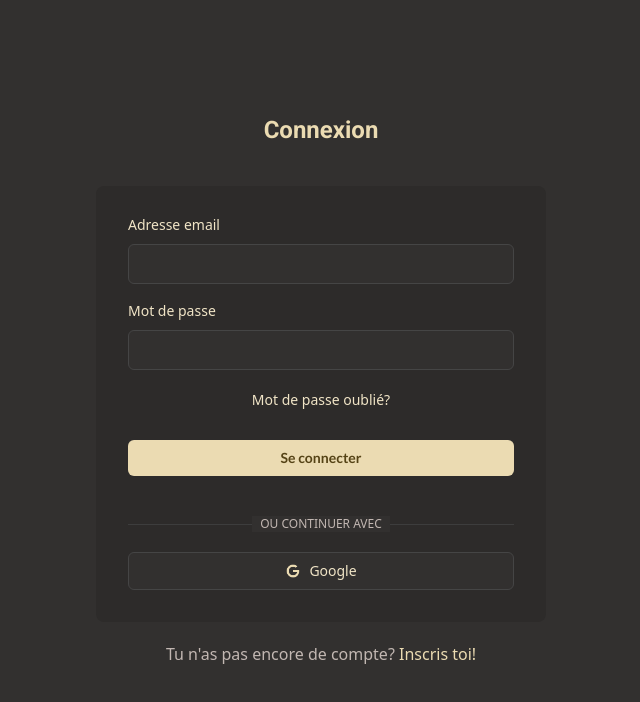
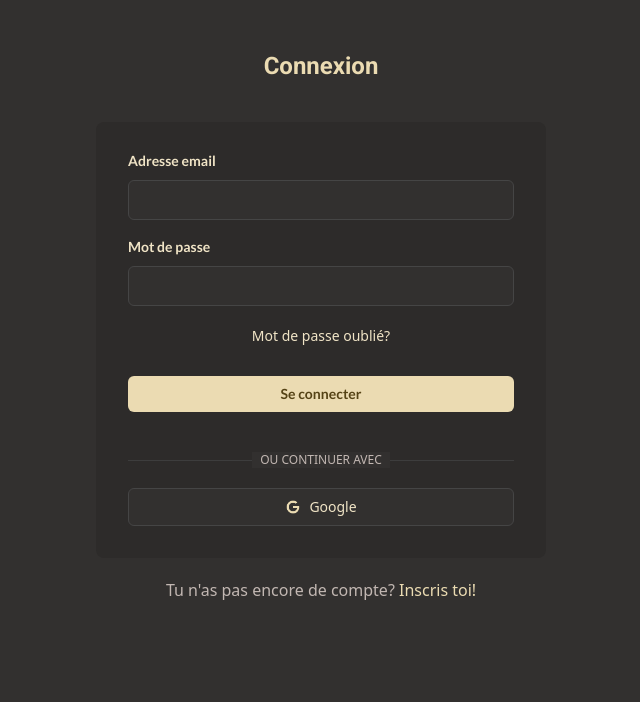
Before and after one commit to AlexDDevv/library-app, a Next.js app: page /connexion in a window 1280 px wide. Shown: the top 702 px of the page, without its empty margins (319-959 px from the left). Built offline with nearby package versions, Linux system fonts and the light colour scheme.

Commit message:
💄 Add custom font on labels, inputs and error messages

```diff
--- a/src/app/connexion/page.tsx
+++ b/src/app/connexion/page.tsx
@@ -1,21 +1,21 @@
-'use client'
-import React from 'react'
-import SignInForm from '@/components/form/SignInForm'
-import { useRouter } from 'next/navigation'
+"use client";
+import React from "react";
+import SignInForm from "@/components/form/SignInForm";
+import { useRouter } from "next/navigation";
 
 export default function Connexion() {
-    const router = useRouter()
+    const router = useRouter();
 
     const registerPage = () => {
-        router.push("/inscription")
-    }
+        router.push("/inscription");
+    };
 
     return (
-        <section className='flex flex-col items-center justify-center pt-16'>
-            <h1 className='text-2xl font-titleFont text-foreground font-bold mb-10'>Connexion</h1>
-            <SignInForm
-                registerPage={registerPage}
-            />
+        <section className="flex flex-col items-center justify-center">
+            <h1 className="text-2xl font-titleFont text-foreground font-bold mb-10">
+                Connexion
+            </h1>
+            <SignInForm registerPage={registerPage} />
         </section>
-    )
+    );
 }
--- a/src/components/form/RegisterForm.tsx
+++ b/src/components/form/RegisterForm.tsx
@@ -1,110 +1,162 @@
-import React from 'react'
-import { SubmitHandler, useForm } from 'react-hook-form'
-import { useRouter } from 'next/navigation'
-import * as z from 'zod';
-import { zodResolver } from '@hookform/resolvers/zod';
-import Image from 'next/image'
-import googleIcon from "../../assets/img/googleIcon.png"
+import React from "react";
+import { SubmitHandler, useForm } from "react-hook-form";
+import { useRouter } from "next/navigation";
+import * as z from "zod";
+import { zodResolver } from "@hookform/resolvers/zod";
+import Image from "next/image";
+import googleIcon from "../../assets/img/googleIcon.png";
 
 interface RegisterFormProps {
-    signInPage: () => void
+    signInPage: () => void;
 }
 
-const formSchema = z
-    .object({
-        email: z.string().min(1, "Une adresse email est recquise").email("Email invalide"),
-        userName: z.string().min(1, "Un nom d'utilisateur est recquis").max(100,),
-        password: z.string().min(1, "Un mot de passe est recquis").min(8, "Le mot de passe doit avoir au moins 8 caractères")
-    })
+const formSchema = z.object({
+    email: z
+        .string()
+        .min(1, "Une adresse email est recquise")
+        .email("Email invalide"),
+    userName: z.string().min(1, "Un nom d'utilisateur est recquis").max(100),
+    password: z
+        .string()
+        .min(1, "Un mot de passe est recquis")
+        .min(8, "Le mot de passe doit avoir au moins 8 caractères"),
+});
 
-type FormFields = z.infer<typeof formSchema>
+type FormFields = z.infer<typeof formSchema>;
 
 export default function RegisterForm({ signInPage }: RegisterFormProps) {
-    const { register, handleSubmit, formState: { errors, isSubmitting } } = useForm<FormFields>({ resolver: zodResolver(formSchema) })
-    const router = useRouter()
+    const {
+        register,
+        handleSubmit,
+        formState: { errors, isSubmitting },
+    } = useForm<FormFields>({ resolver: zodResolver(formSchema) });
+    const router = useRouter();
 
     const onSubmit: SubmitHandler<FormFields> = async (data) => {
         console.log(data);
         const response = await fetch("/api/user", {
             method: "POST",
             headers: {
-                "Content-Type": "application/json"
+                "Content-Type": "application/json",
             },
             body: JSON.stringify({
                 email: data.email,
                 userName: data.userName,
-                password: data.password
-            })
-        })
+                password: data.password,
+            }),
+        });
 
         if (response.ok) {
-            router.push("/connexion")
+            router.push("/connexion");
         } else {
             console.log("erreur");
         }
-        await new Promise((resolve) => setTimeout(resolve, 1000))
-    }
+        await new Promise((resolve) => setTimeout(resolve, 1000));
+    };
 
     return (
         <>
-            <form onSubmit={handleSubmit(onSubmit)} className='bg-card text-card-foreground p-8 rounded-lg w-[35%] min-w-[450px] mb-5'>
-                <div className='mb-5'>
-                    <div className='flex flex-col gap-2 mb-5'>
-                        <label htmlFor="email" className='text-sm font-medium leading-none peer-disabled:cursor-not-allowed peer-disabled:opacity-70 mb-1'>Adresse email</label>
-                        <input {...register("email")}
+            <form
+                onSubmit={handleSubmit(onSubmit)}
+                className="bg-card text-card-foreground p-8 rounded-lg w-[35%] min-w-[450px] mb-5"
+            >
+                <div className="mb-5">
+                    <div className="flex flex-col gap-2 mb-5">
+                        <label
+                            htmlFor="email"
+                            className="font-bodyFont font-semibold text-sm leading-none peer-disabled:cursor-not-allowed peer-disabled:opacity-70 mb-1"
+                        >
+                            Adresse email
+                        </label>
+                        <input
+                            {...register("email")}
                             type="text"
-                            id='email'
-                            name='email'
-                            className='flex h-10 w-full rounded-md border border-input bg-background px-3 py-2 text-sm ring-offset-background file:border-0 file:bg-transparent file:text-sm file:font-medium placeholder:text-muted-foreground focus-visible:outline-none focus-visible:ring-2 focus-visible:ring-ring focus-visible:ring-offset-2 disabled:cursor-not-allowed disabled:opacity-50'
+                            id="email"
+                            name="email"
+                            className="font-bodyFont flex h-10 w-full rounded-md border border-input bg-background px-3 py-2 text-sm ring-offset-background placeholder:text-muted-foreground focus-visible:outline-none focus-visible:ring-2 focus-visible:ring-ring focus-visible:ring-offset-2 disabled:cursor-not-allowed disabled:opacity-50"
                         />
                         {errors.email && (
-                            <div className='text-destructive'>{errors.email.message}</div>
+                            <div className="font-bodyFont font-medium text-xs text-destructive italic">
+                                {errors.email.message}
+                            </div>
                         )}
                     </div>
-                    <div className='flex flex-col gap-2 mb-5'>
-                        <label htmlFor="username" className='text-sm font-medium leading-none peer-disabled:cursor-not-allowed peer-disabled:opacity-70 mb-1'>Nom d'utilisateur</label>
-                        <input {...register("userName")}
+                    <div className="flex flex-col gap-2 mb-5">
+                        <label
+                            htmlFor="username"
+                            className="font-bodyFont font-semibold text-sm leading-none peer-disabled:cursor-not-allowed peer-disabled:opacity-70 mb-1"
+                        >
+                            Nom d'utilisateur
+                        </label>
+                        <input
+                            {...register("userName")}
                             type="text"
-                            id='username'
-                            name='userName'
-                            className='flex h-10 w-full rounded-md border border-input bg-background px-3 py-2 text-sm ring-offset-background file:border-0 file:bg-transparent file:text-sm file:font-medium placeholder:text-muted-foreground focus-visible:outline-none focus-visible:ring-2 focus-visible:ring-ring focus-visible:ring-offset-2 disabled:cursor-not-allowed disabled:opacity-50'
+                            id="username"
+                            name="userName"
+                            className="font-bodyFont flex h-10 w-full rounded-md border border-input bg-background px-3 py-2 text-sm ring-offset-background placeholder:text-muted-foreground focus-visible:outline-none focus-visible:ring-2 focus-visible:ring-ring focus-visible:ring-offset-2 disabled:cursor-not-allowed disabled:opacity-50"
                         />
                         {errors.userName && (
-                            <div className='text-destructive'>{errors.userName.message}</div>
+                            <div className="font-bodyFont font-medium text-xs text-destructive italic">
+                                {errors.userName.message}
+                            </div>
                         )}
                     </div>
-                    <div className='flex flex-col gap-2 mb-5'>
-                        <label htmlFor="password" className='text-sm font-medium leading-none peer-disabled:cursor-not-allowed peer-disabled:opacity-70 mb-1'>Mot de passe</label>
-                        <input {...register("password")}
+                    <div className="flex flex-col gap-2 mb-5">
+                        <label
+                            htmlFor="password"
+                            className="font-bodyFont font-semibold text-sm leading-none peer-disabled:cursor-not-allowed peer-disabled:opacity-70 mb-1"
+                        >
+                            Mot de passe
+                        </label>
+                        <input
+                            {...register("password")}
                             type="password"
-                            id='password'
-                            name='password'
-                            className='flex h-10 w-full rounded-md border border-input bg-background px-3 py-2 text-sm ring-offset-background file:border-0 file:bg-transparent file:text-sm file:font-medium placeholder:text-muted-foreground focus-visible:outline-none focus-visible:ring-2 focus-visible:ring-ring focus-visible:ring-offset-2 disabled:cursor-not-allowed disabled:opacity-50'
+                            id="password"
+                            name="password"
+                            className="font-bodyFont flex h-10 w-full rounded-md border border-input bg-background px-3 py-2 text-sm ring-offset-background placeholder:text-muted-foreground focus-visible:outline-none focus-visible:ring-2 focus-visible:ring-ring focus-visible:ring-offset-2 disabled:cursor-not-allowed disabled:opacity-50"
                         />
                         {errors.password && (
-                            <div className='text-destructive'>{errors.password.message}</div>
+                            <div className="font-bodyFont font-medium text-xs text-destructive italic">
+                                {errors.password.message}
+                            </div>
                         )}
                     </div>
                 </div>
-                <button className='w-full bg-primary text-primary-foreground font-bodyFont text-sm font-semibold rounded-md ring-offset-background transition-colors focus-visible:outline-none focus-visible:ring-2 focus-visible:ring-ring focus-visible:ring-offset-2 disabled:pointer-events-none disabled:opacity-50 hover:bg-primary/90 px-4 py-2 mb-10' disabled={isSubmitting} type='submit'>{isSubmitting ? "Envoyée!" : "S'inscrire"}</button>
+                <button
+                    className="w-full bg-primary text-primary-foreground font-bodyFont text-sm font-semibold rounded-md ring-offset-background transition-colors focus-visible:outline-none focus-visible:ring-2 focus-visible:ring-ring focus-visible:ring-offset-2 disabled:pointer-events-none disabled:opacity-50 hover:bg-primary/90 px-4 py-2 mb-10"
+                    disabled={isSubmitting}
+                    type="submit"
+                >
+                    {isSubmitting ? "Envoyée!" : "S'inscrire"}
+                </button>
                 <div className="relative mb-5">
                     <div className="absolute inset-0 flex items-center">
                         <div className="w-full h-[1px] bg-border"></div>
                     </div>
                     <div className="relative flex justify-center text-xs uppercase">
-                        <span className="bg-background px-2 text-muted-foreground">Ou continuer avec</span>
+                        <span className="bg-background px-2 text-muted-foreground">
+                            Ou continuer avec
+                        </span>
                     </div>
                 </div>
                 <button className="flex items-center justify-center whitespace-nowrap rounded-md text-sm font-medium ring-offset-background transition-colors focus-visible:outline-none focus-visible:ring-2 focus-visible:ring-ring focus-visible:ring-offset-2 disabled:pointer-events-none disabled:opacity-50 border border-input bg-background hover:bg-accent hover:text-accent-foreground px-4 py-2 w-full">
                     <Image
                         src={googleIcon}
-                        alt='Icon de Google'
-                        className='h-[16px] w-[16px] mr-2'
+                        alt="Icon de Google"
+                        className="h-[16px] w-[16px] mr-2"
                     />
                     Google
                 </button>
             </form>
-            <p className='text-muted-foreground'>Tu as déjà un compte? <span className='text-primary font-medium cursor-pointer transition-colors hover:text-primary/90' onClick={signInPage}>Connecte toi!</span></p>
+            <p className="text-muted-foreground">
+                Tu as déjà un compte?{" "}
+                <span
+                    className="text-primary font-medium cursor-pointer transition-colors hover:text-primary/90"
+                    onClick={signInPage}
+                >
+                    Connecte toi!
+                </span>
+            </p>
         </>
-    )
+    );
 }
--- a/src/components/form/SignInForm.tsx
+++ b/src/components/form/SignInForm.tsx
@@ -1,94 +1,138 @@
-import React from 'react'
-import { SubmitHandler, useForm } from 'react-hook-form'
-import { useRouter } from 'next/navigation'
-import * as z from 'zod';
-import { zodResolver } from '@hookform/resolvers/zod';
-import Image from 'next/image'
-import googleIcon from "../../assets/img/googleIcon.png"
-import { signIn } from 'next-auth/react';
+import React from "react";
+import { SubmitHandler, useForm } from "react-hook-form";
+import { useRouter } from "next/navigation";
+import * as z from "zod";
+import { zodResolver } from "@hookform/resolvers/zod";
+import Image from "next/image";
+import googleIcon from "../../assets/img/googleIcon.png";
+import { signIn } from "next-auth/react";
 
 interface SignInFormProps {
     registerPage: () => void;
 }
 
-const formSchema = z
-    .object({
-        email: z.string().min(1, "Une adresse email est recquise").email("Email invalide"),
-        password: z.string().min(1, "Un mot de passe est recquis").min(8, "Le mot de passe doit avoir au moins 8 caractères")
-    })
+const formSchema = z.object({
+    email: z
+        .string()
+        .min(1, "Une adresse email est recquise")
+        .email("Email invalide"),
+    password: z
+        .string()
+        .min(1, "Un mot de passe est recquis")
+        .min(8, "Le mot de passe doit avoir au moins 8 caractères"),
+});
 
-type FormFields = z.infer<typeof formSchema>
+type FormFields = z.infer<typeof formSchema>;
 
 export default function SignInForm({ registerPage }: SignInFormProps) {
-    const { register, handleSubmit, formState: { errors, isSubmitting } } = useForm<FormFields>({ resolver: zodResolver(formSchema) })
-    const router = useRouter()
+    const {
+        register,
+        handleSubmit,
+        formState: { errors, isSubmitting },
+    } = useForm<FormFields>({ resolver: zodResolver(formSchema) });
+    const router = useRouter();
 
     const onSubmit: SubmitHandler<FormFields> = async (data) => {
         const signInData = await signIn("credentials", {
             email: data.email,
             password: data.password,
-            redirect: false
-        })
+            redirect: false,
+        });
 
         if (signInData?.error) {
             console.log(signInData.error);
         } else {
-            router.push("/")
+            router.push("/");
         }
-        await new Promise((resolve) => setTimeout(resolve, 1000))
-    }
+        await new Promise((resolve) => setTimeout(resolve, 1000));
+    };
 
     return (
         <>
-            <form onSubmit={handleSubmit(onSubmit)} className='bg-card text-card-foreground p-8 rounded-lg w-[35%] min-w-[450px] mb-5'>
-                <div className='mb-5'>
-                    <div className='flex flex-col gap-2 mb-5'>
-                        <label htmlFor="email" className='text-sm font-medium leading-none peer-disabled:cursor-not-allowed peer-disabled:opacity-70 mb-1'>Adresse email</label>
-                        <input {...register("email")}
+            <form
+                onSubmit={handleSubmit(onSubmit)}
+                className="bg-card text-card-foreground p-8 rounded-lg w-[35%] min-w-[450px] mb-5"
+            >
+                <div className="mb-5">
+                    <div className="flex flex-col gap-2 mb-5">
+                        <label
+                            htmlFor="email"
+                            className="font-bodyFont font-semibold text-sm leading-none peer-disabled:cursor-not-allowed peer-disabled:opacity-70 mb-1"
+                        >
+                            Adresse email
+                        </label>
+                        <input
+                            {...register("email")}
                             type="text"
-                            id='email'
-                            name='email'
-                            className='flex h-10 w-full rounded-md border border-input bg-background px-3 py-2 text-sm ring-offset-background file:border-0 file:bg-transparent file:text-sm file:font-medium placeholder:text-muted-foreground focus-visible:outline-none focus-visible:ring-2 focus-visible:ring-ring focus-visible:ring-offset-2 disabled:cursor-not-allowed disabled:opacity-50'
+                            id="email"
+                            name="email"
+                            className="font-bodyFont flex h-10 w-full rounded-md border border-input bg-background px-3 py-2 text-sm ring-offset-background placeholder:text-muted-foreground focus-visible:outline-none focus-visible:ring-2 focus-visible:ring-ring focus-visible:ring-offset-2 disabled:cursor-not-allowed disabled:opacity-50"
                         />
                         {errors.email && (
-                            <div className='text-destructive'>{errors.email.message}</div>
+                            <div className="font-bodyFont font-medium text-xs text-destructive italic">
+                                {errors.email.message}
+                            </div>
                         )}
                     </div>
-                    <div className='flex flex-col gap-2 mb-5'>
-                        <label htmlFor="password" className='text-sm font-medium leading-none peer-disabled:cursor-not-allowed peer-disabled:opacity-70 mb-1'>Mot de passe</label>
-                        <input {...register("password")}
+                    <div className="flex flex-col gap-2 mb-5">
+                        <label
+                            htmlFor="password"
+                            className="font-bodyFont font-semibold text-sm leading-none peer-disabled:cursor-not-allowed peer-disabled:opacity-70 mb-1"
+                        >
+                            Mot de passe
+                        </label>
+                        <input
+                            {...register("password")}
                             type="password"
-                            id='password'
-                            name='password'
-                            className='flex h-10 w-full rounded-md border border-input bg-background px-3 py-2 text-sm ring-offset-background file:border-0 file:bg-transparent file:text-sm file:font-medium placeholder:text-muted-foreground focus-visible:outline-none focus-visible:ring-2 focus-visible:ring-ring focus-visible:ring-offset-2 disabled:cursor-not-allowed disabled:opacity-50'
+                            id="password"
+                            name="password"
+                            className="font-bodyFont flex h-10 w-full rounded-md border border-input bg-background px-3 py-2 text-sm ring-offset-background placeholder:text-muted-foreground focus-visible:outline-none focus-visible:ring-2 focus-visible:ring-ring focus-visible:ring-offset-2 disabled:cursor-not-allowed disabled:opacity-50"
                         />
                         {errors.password && (
-                            <div className='text-destructive'>{errors.password.message}</div>
+                            <div className="font-bodyFont font-medium text-xs text-destructive italic">
+                                {errors.password.message}
+                            </div>
                         )}
                     </div>
                 </div>
-                <div className='text-center mb-[30px]'>
-                    <p className='text-sm font-medium'>Mot de passe oublié?</p>
+                <div className="text-center mb-[30px]">
+                    <p className="text-sm font-medium">Mot de passe oublié?</p>
                 </div>
-                <button className='w-full bg-primary text-primary-foreground font-bodyFont text-sm font-semibold rounded-md ring-offset-background transition-colors focus-visible:outline-none focus-visible:ring-2 focus-visible:ring-ring focus-visible:ring-offset-2 disabled:pointer-events-none disabled:opacity-50 hover:bg-primary/90 px-4 py-2 mb-10' disabled={isSubmitting} type='submit'>{isSubmitting ? "Connexion..." : "Se connecter"}</button>
+                <button
+                    className="w-full bg-primary text-primary-foreground font-bodyFont text-sm font-semibold rounded-md ring-offset-background transition-colors focus-visible:outline-none focus-visible:ring-2 focus-visible:ring-ring focus-visible:ring-offset-2 disabled:pointer-events-none disabled:opacity-50 hover:bg-primary/90 px-4 py-2 mb-10"
+                    disabled={isSubmitting}
+                    type="submit"
+                >
+                    {isSubmitting ? "Connexion..." : "Se connecter"}
+                </button>
                 <div className="relative mb-5">
                     <div className="absolute inset-0 flex items-center">
                         <div className="w-full h-[1px] bg-border"></div>
                     </div>
                     <div className="relative flex justify-center text-xs uppercase">
-                        <span className="bg-background px-2 text-muted-foreground">Ou continuer avec</span>
+                        <span className="bg-background px-2 text-muted-foreground">
+                            Ou continuer avec
+                        </span>
                     </div>
                 </div>
                 <button className="flex items-center justify-center whitespace-nowrap rounded-md text-sm font-medium ring-offset-background transition-colors focus-visible:outline-none focus-visible:ring-2 focus-visible:ring-ring focus-visible:ring-offset-2 disabled:pointer-events-none disabled:opacity-50 border border-input bg-background hover:bg-accent hover:text-accent-foreground px-4 py-2 w-full">
                     <Image
                         src={googleIcon}
-                        alt='Icon de Google'
-                        className='h-[16px] w-[16px] mr-2'
+                        alt="Icon de Google"
+                        className="h-[16px] w-[16px] mr-2"
                     />
                     Google
                 </button>
             </form>
-            <p className='text-muted-foreground'>Tu n'as pas encore de compte? <span className='text-primary font-medium cursor-pointer transition-colors hover:text-primary/90' onClick={registerPage}>Inscris toi!</span></p>
+            <p className="text-muted-foreground">
+                Tu n'as pas encore de compte?{" "}
+                <span
+                    className="text-primary font-medium cursor-pointer transition-colors hover:text-primary/90"
+                    onClick={registerPage}
+                >
+                    Inscris toi!
+                </span>
+            </p>
         </>
-    )
+    );
 }
```
